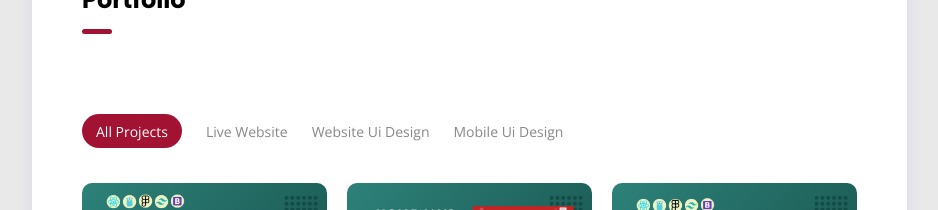
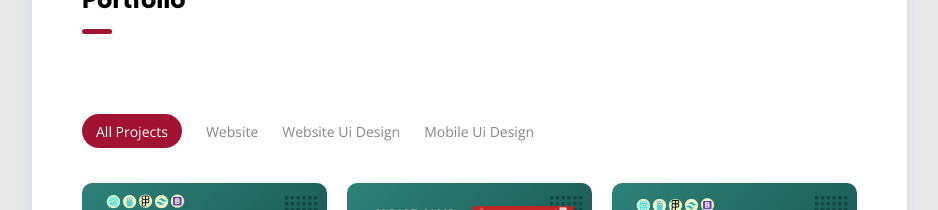
Before and after one commit to ajizblast/new-portfolio, a React (Create React App) app: page / in a window 1280 px wide. Shown: the part 1980-2190 px from the top of the page, without its empty margins (318-1256 px from the left). Built offline with nearby package versions, Linux system fonts and the light colour scheme.

Commit message:
update content

```diff
--- a/src/components/Sections/Portfolios.jsx
+++ b/src/components/Sections/Portfolios.jsx
@@ -8,7 +8,7 @@ const filters = [
   },
   {
     id: 2,
-    name: "Live Website",
+    name: "Website",
   },
   {
     id: 3,
@@ -24,21 +24,21 @@ const allData = [
   {
     id: 1,
     name: "Landtick",
-    category: ["Live Website","Website Ui Design"],
+    category: ["Website","Website Ui Design"],
     image: "images/portfolio/landtick.png",
     slug: "landtick",
   },
   {
     id: 2,
     name: "Holyways",
-    category: ["Live Website", "Website Ui Design"],
+    category: ["Website", "Website Ui Design"],
     image: "images/portfolio/holyways.png",
     slug: "holyways",
   },
   {
     id: 3,
     name: "Waysgalery",
-    category: ["Live Website", "Website Ui Design"],
+    category: ["Website", "Website Ui Design"],
     image: "images/portfolio/ways-galery.png",
     slug: "ways-galery",
   },
@@ -59,7 +59,7 @@ const allData = [
   {
     id: 6,
     name: "Xapax",
-    category: ["Live Website", "Website ui design"],
+    category: ["Website", "Website ui design"],
     image: "images/portfolio/xapax.png",
     slug: "xapax",
   },
```
